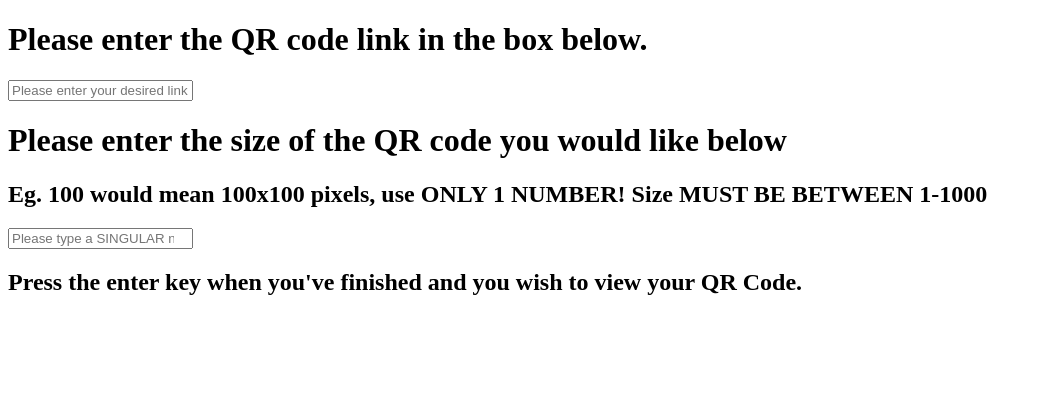
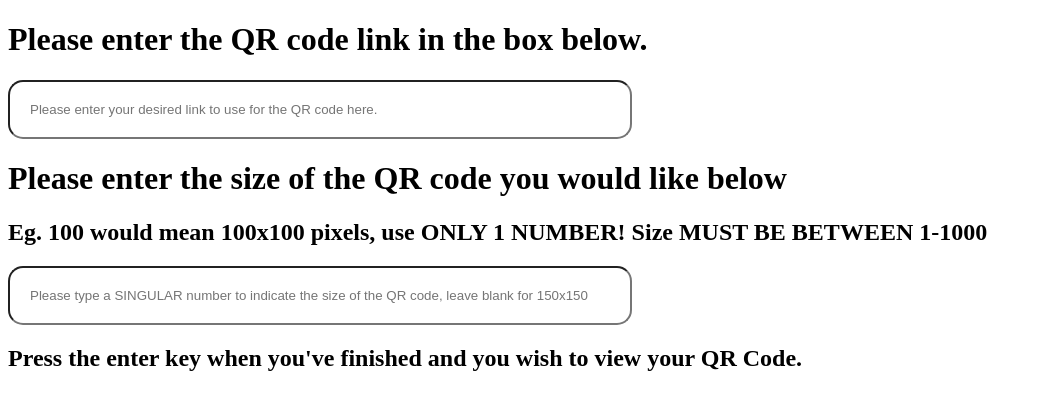
Before and after one commit to connorakey/qr-code-generator, a website: page index.html in a window 1280 px wide. Shown: the whole page, without its empty margins (0-1042 px from the left). Drawn offline with Linux system fonts and the light colour scheme.

Commit message:
Added CSS file to make front end look better

```diff
--- a/index.html
+++ b/index.html
@@ -4,16 +4,19 @@
     <meta charset="UTF-8">
     <meta name="viewport" content="width=device-width, initial-scale=1.0">
     <title>QR Code Generator Frontend API</title>
+    <link rel="stylesheet" href="./styles.css">
 </head>
 <body>
-    <h1>Please enter the QR code link in the box below.</h1>
+    <div id="website">
+    <h1 id="enterQRCodeBelow">Please enter the QR code link in the box below.</h1>
     <input type="text" id="qrCodeInput" placeholder="Please enter your desired link to use for the QR code here.">
     <p id="output"></p>
-    <h1>Please enter the size of the QR code you would like below</h1>
-    <h2>Eg. 100 would mean 100x100 pixels, use ONLY 1 NUMBER! Size MUST BE BETWEEN 1-1000</h2>
+    <h1 id="instructionheader1">Please enter the size of the QR code you would like below</h1>
+    <h2 id="pixelSizeHeader">Eg. 100 would mean 100x100 pixels, use ONLY 1 NUMBER! Size MUST BE BETWEEN 1-1000</h2>
     <input type="number" id="qrCodeSize" placeholder="Please type a SINGULAR number to indicate the size of the QR code, leave blank for 150x150">
-    <h2>Press the enter key when you've finished and you wish to view your QR Code.</h2>
+    <h2 id="instructionheader2">Press the enter key when you've finished and you wish to view your QR Code.</h2>
     <p id="output2"></p>
     <script src="qrCode.js"></script>
+    </div>
 </body>
 </html>
--- /dev/null
+++ b/styles.css
@@ -0,0 +1,11 @@
+#qrCodeInput{
+    padding: 20px;
+    width: 580px;
+    border-radius: 15px;
+}
+
+#qrCodeSize{
+    padding: 20px;
+    width: 580px;
+    border-radius: 15px;
+}
```
